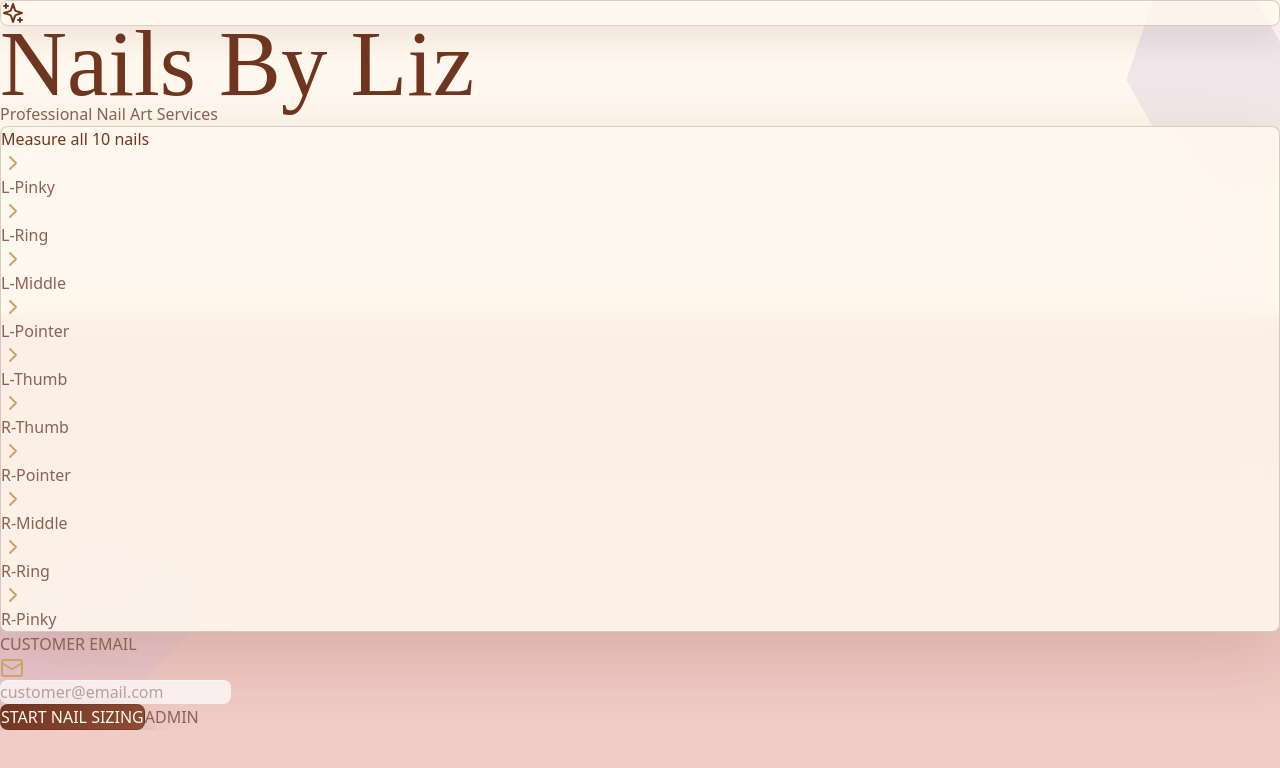
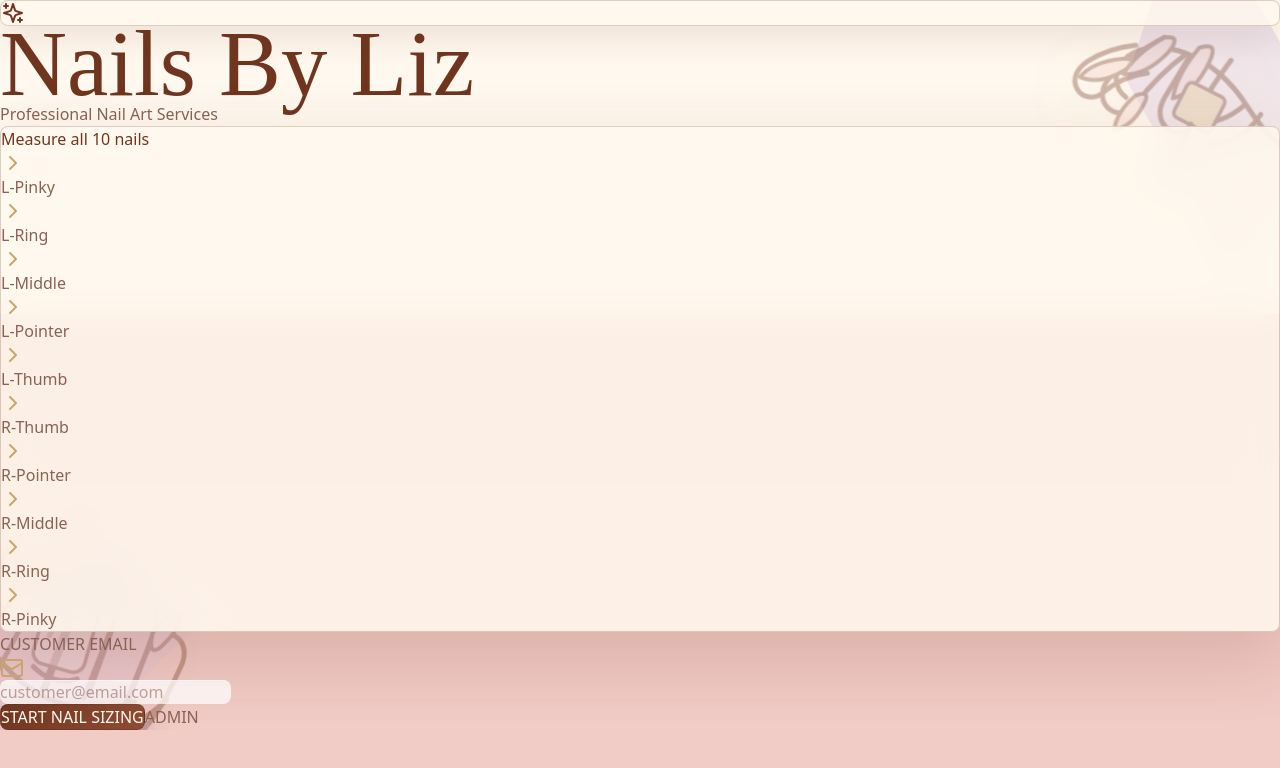
Before and after one commit to ApexKingOnly/NailMeasurePro, a React (Vite) app: page / in a window 1280 px wide. Shown: the top 768 px of the page. Built offline with nearby package versions, Linux system fonts and the light colour scheme.

Commit message:
Add Nails By Liz line art

```diff
--- a/src/AdminPortal.jsx
+++ b/src/AdminPortal.jsx
@@ -1,6 +1,7 @@
 import React, { useEffect, useState } from 'react';
 import { ChevronRight, KeyRound, LogOut, Power, Save, Search, ShieldCheck, UserPlus, Users } from 'lucide-react';
 import { calculateMM, mmToNailSize } from './utils/sizing.js';
+import BrandDecor from './BrandArtwork.jsx';
 
 const ADMIN_TOKEN_KEY = 'nailmeasure_admin_token';
 const ADMIN_NAME_KEY = 'nailmeasure_admin_name';
@@ -541,6 +542,7 @@ function AdminPortal() {
   if (!token) {
     return (
       <div className="brand-shell min-h-screen flex items-center justify-center p-6">
+        <BrandDecor />
         <form onSubmit={login} className="brand-panel w-full max-w-sm p-7 shadow-2xl">
           <div className="brand-icon-card w-14 h-14 flex items-center justify-center mb-6">
             <ShieldCheck className="w-7 h-7 brand-accent" />
@@ -586,6 +588,7 @@ function AdminPortal() {
 
   return (
     <div className="brand-admin-shell p-4 sm:p-8">
+      <BrandDecor soft />
       <div className="mx-auto max-w-6xl">
         <header className="flex flex-col sm:flex-row sm:items-center justify-between gap-4 mb-8 border-b brand-divider pb-6">
           <div>
--- a/src/App.jsx
+++ b/src/App.jsx
@@ -2,6 +2,7 @@ import React, { useState, useEffect, useRef } from 'react'
 import { Camera, ShieldAlert, Scan, CheckCircle2, ChevronLeft, ChevronRight, Mail, Sparkles } from 'lucide-react'
 import { getFullSizing, calculateFingerWidthPixels, calculateMM, mmToNailSize } from './utils/sizing'
 import AdminPortal from './AdminPortal.jsx'
+import BrandDecor from './BrandArtwork.jsx'
 
 // V30: Explicit 10-Finger Sequence Mapping
 // L-Pinky(20), L-Ring(16), L-Mid(12), L-Index(8), L-Thumb(4)
@@ -1458,6 +1459,7 @@ function App() {
 
   if (currentStep === 'finish') return (
     <div className="brand-shell fixed inset-0 flex flex-col items-center justify-center p-6 text-center overflow-y-auto">
+       <BrandDecor />
        <CheckCircle2 className="w-16 h-16 brand-accent mb-4" />
        <div className="brand-wordmark-small text-5xl mb-1">Nails By Liz</div>
        <h2 className="text-2xl font-black brand-heading mb-2 uppercase">Sizing Report</h2>
@@ -1523,6 +1525,7 @@ function App() {
 
   if (currentStep === 'welcome') return (
     <div className="brand-shell fixed inset-0 flex flex-col items-center justify-center p-8 sm:p-12 overflow-hidden">
+       <BrandDecor />
        <div className="brand-icon-card relative z-10 w-24 h-24 flex items-center justify-center mb-8 shadow-inner">
           <Sparkles className="w-10 h-10 brand-accent" />
        </div>
--- /dev/null
+++ b/src/BrandArtwork.jsx
@@ -0,0 +1,90 @@
+import React from 'react';
+
+const strokeProps = {
+  fill: 'none',
+  stroke: 'currentColor',
+  strokeWidth: 5,
+  strokeLinecap: 'round',
+  strokeLinejoin: 'round',
+  vectorEffect: 'non-scaling-stroke',
+};
+
+const nailProps = {
+  fill: 'var(--liz-blush-soft)',
+  stroke: 'currentColor',
+  strokeWidth: 4,
+  strokeLinecap: 'round',
+  strokeLinejoin: 'round',
+  vectorEffect: 'non-scaling-stroke',
+};
+
+function BottleHand() {
+  return (
+    <svg viewBox="0 0 420 360" role="img" aria-label="">
+      <g opacity="0.95">
+        <path {...strokeProps} d="M18 349c36-44 54-90 66-142 7-31 19-56 42-72 21-15 43-14 55 1 10 13 7 34-7 54" />
+        <path {...strokeProps} d="M96 230c38-55 61-85 76-111 10-17 28-19 41-8 14 13 13 31 0 54l-53 97" />
+        <path {...strokeProps} d="M151 272c28-54 54-103 74-145 8-17 27-23 43-12 16 11 17 32 6 53l-55 109" />
+        <path {...strokeProps} d="M212 282c22-43 44-80 62-116 9-17 27-20 41-9 15 12 13 31 2 51l-43 83" />
+        <path {...strokeProps} d="M268 297c17-29 31-56 45-78 9-14 26-15 37-6 12 11 11 28 1 43-18 29-41 67-72 88" />
+        <path {...strokeProps} d="M67 344c41 9 94 8 148 0 42-7 78-20 111-45" />
+        <path {...strokeProps} d="M98 210c21 36 48 63 89 80 27 11 62 13 94 6" />
+
+        <path {...nailProps} d="M104 124c10-33 20-57 31-68 8 17 6 42-5 70-8 20-16 28-26-2Z" />
+        <path {...nailProps} d="M197 103c16-33 31-52 46-58 4 18-3 42-19 69-12 19-23 26-27-11Z" />
+        <path {...nailProps} d="M258 118c18-25 35-38 50-40 1 16-9 34-30 56-15 16-24 18-20-16Z" />
+        <path {...nailProps} d="M318 204c15-17 30-24 42-21-2 13-13 27-31 40-13 9-20 7-11-19Z" />
+
+        <g transform="rotate(23 192 184)">
+          <rect x="162" y="111" width="74" height="126" rx="16" fill="rgba(255,248,238,0.48)" stroke="currentColor" strokeWidth="5" />
+          <rect x="169" y="119" width="60" height="42" rx="8" fill="var(--liz-gold-light)" stroke="currentColor" strokeWidth="4" />
+          <path {...strokeProps} d="M168 244c20 12 45 13 64 0" />
+        </g>
+      </g>
+    </svg>
+  );
+}
+
+function BrushHand() {
+  return (
+    <svg viewBox="0 0 430 310" role="img" aria-label="">
+      <g opacity="0.95">
+        <path {...strokeProps} d="M419 196c-48-9-82-37-111-78-25-35-53-58-91-70-34-10-67-5-84 15-14 17-11 39 6 51" />
+        <path {...strokeProps} d="M282 55c-20 29-36 58-48 88-6 16-22 20-35 11-13-9-15-26-6-43l31-58" />
+        <path {...strokeProps} d="M220 49c-27 22-49 47-67 74-10 15-27 17-39 6-11-11-10-28 2-42 18-22 42-41 72-59" />
+        <path {...strokeProps} d="M167 79c-23 4-43 14-60 30-12 11-28 9-36-3-8-13-3-27 12-39 18-13 40-22 66-26" />
+        <path {...strokeProps} d="M303 117c-20 19-42 28-67 27" />
+        <path {...strokeProps} d="M327 128c-18 30-42 45-72 45" />
+
+        <path {...nailProps} d="M130 61c-25 4-45 13-56 28 19 7 41 2 62-13 14-10 16-17-6-15Z" />
+        <path {...nailProps} d="M189 28c-25 15-44 33-55 54 21 0 42-12 60-33 12-15 12-24-5-21Z" />
+        <path {...nailProps} d="M237 40c-18 24-30 48-33 72 19-6 36-24 48-53 8-19 5-26-15-19Z" />
+        <path {...nailProps} d="M152 111c-16 15-25 31-27 49 16-4 30-17 39-37 7-14 3-19-12-12Z" />
+
+        <g transform="rotate(24 230 146)">
+          <rect x="202" y="93" width="58" height="54" rx="8" fill="var(--liz-gold-light)" stroke="currentColor" strokeWidth="5" />
+          <path {...strokeProps} d="M231 146v66" />
+          <path {...strokeProps} d="M216 213h30" />
+          <path {...strokeProps} d="M216 213l-7 43" />
+          <path {...strokeProps} d="M246 213l7 43" />
+        </g>
+
+        <circle cx="257" cy="238" r="10" fill="var(--liz-gold)" />
+        <path d="M288 242c13 22 19 37 19 48 0 13-9 20-19 20s-19-7-19-20c0-11 6-26 19-48Z" fill="var(--liz-gold)" opacity="0.82" />
+      </g>
+    </svg>
+  );
+}
+
+export default function BrandDecor({ soft = false }) {
+  return (
+    <>
+      <div className={`brand-artwork brand-artwork-brush ${soft ? 'brand-artwork-soft' : ''}`} aria-hidden="true">
+        <BrushHand />
+      </div>
+      <div className={`brand-artwork brand-artwork-bottle ${soft ? 'brand-artwork-soft' : ''}`} aria-hidden="true">
+        <BottleHand />
+      </div>
+    </>
+  );
+}
--- a/src/index.css
+++ b/src/index.css
@@ -116,9 +116,12 @@
 }
 
 .brand-admin-shell {
+  position: relative;
+  isolation: isolate;
   background:
     linear-gradient(180deg, var(--liz-cream) 0%, #fff3e8 48%, var(--liz-blush-soft) 100%);
   min-height: 100vh;
+  overflow-x: hidden;
 }
 
 .brand-assist-shell {
@@ -368,3 +371,63 @@
   background: rgba(201, 165, 106, 0.2) !important;
   color: var(--liz-cocoa) !important;
 }
+
+.brand-artwork {
+  position: absolute !important;
+  z-index: 0 !important;
+  pointer-events: none;
+  color: var(--liz-cocoa);
+  opacity: 0.36;
+  filter: drop-shadow(0 16px 30px rgba(111, 53, 31, 0.08));
+}
+
+.brand-artwork svg {
+  display: block;
+  width: 100%;
+  height: auto;
+  overflow: visible;
+}
+
+.brand-artwork-bottle {
+  width: 300px;
+  left: -76px;
+  bottom: -24px;
+  transform: rotate(-7deg);
+}
+
+.brand-artwork-brush {
+  width: 310px;
+  right: -54px;
+  top: 18px;
+  transform: rotate(3deg);
+}
+
+.brand-artwork-soft {
+  opacity: 0.2;
+}
+
+.brand-admin-shell .brand-artwork-bottle {
+  left: -82px;
+  bottom: 30px;
+}
+
+.brand-admin-shell .brand-artwork-brush {
+  right: -80px;
+  top: 28px;
+}
+
+@media (max-width: 640px) {
+  .brand-artwork-bottle {
+    width: 220px;
+    left: -118px;
+    bottom: 76px;
+    opacity: 0.28;
+  }
+
+  .brand-artwork-brush {
+    width: 210px;
+    right: -98px;
+    top: 16px;
+    opacity: 0.24;
+  }
+}
```
